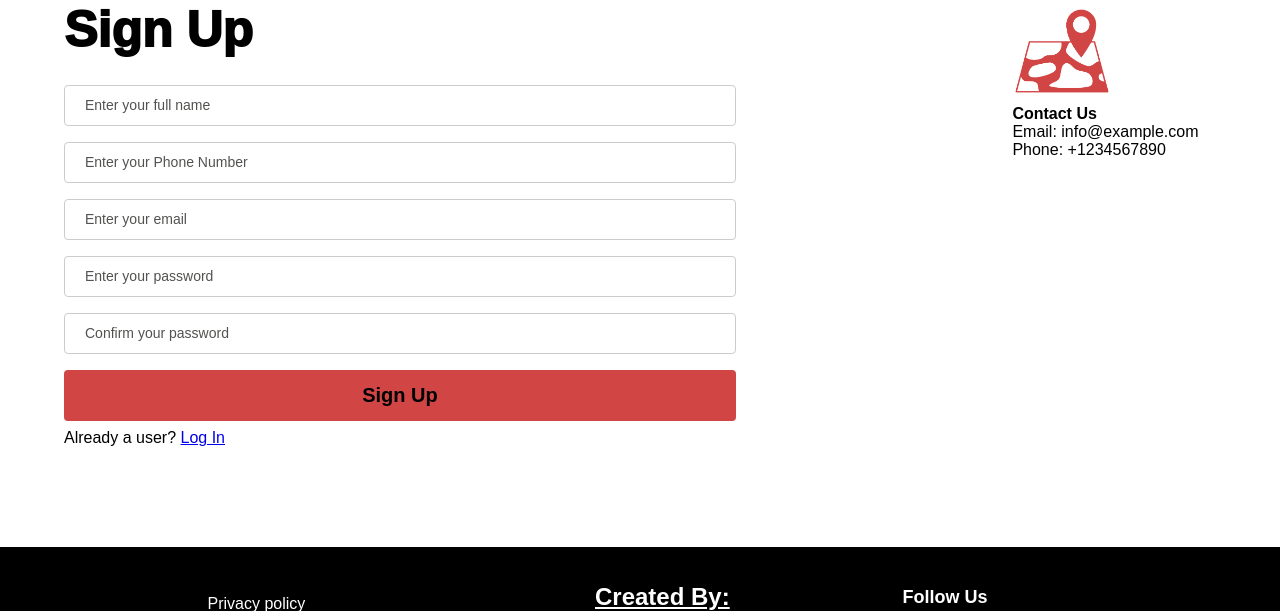
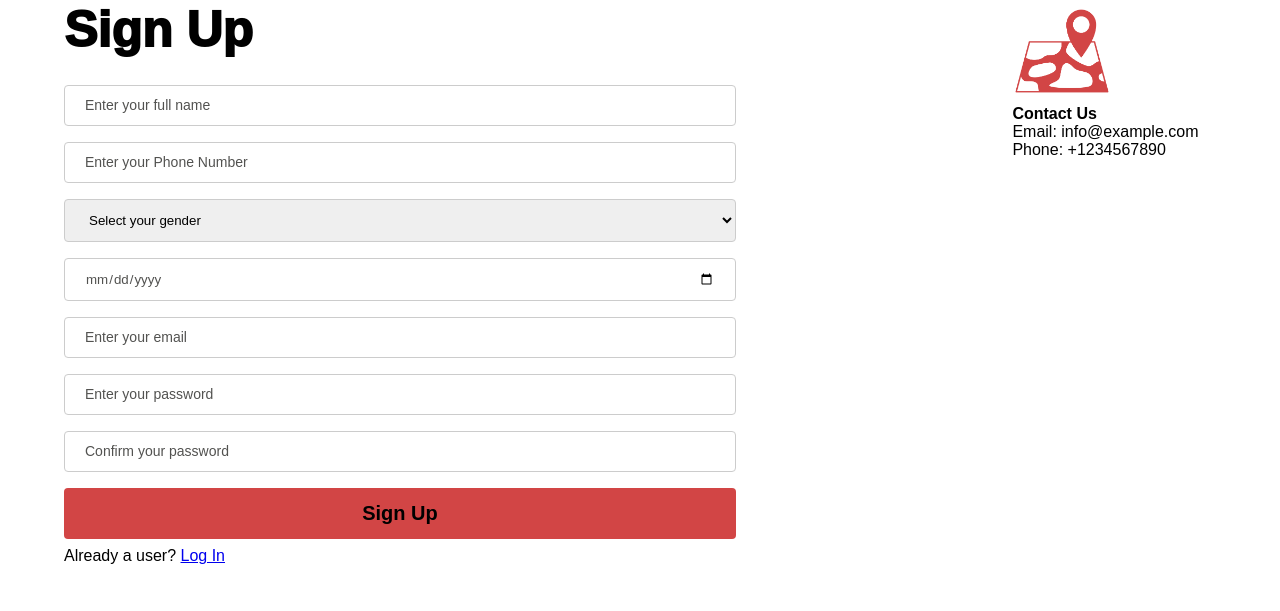
Before and after one commit to Syedsafwan24/rapido-clone, a Django app: page /signup.html in a window 1280 px wide. Shown: the part 199-810 px from the top of the page. Run offline with Django 5.2, Linux system fonts and the light colour scheme.

Commit message:
added some fields in signup page

```diff
--- a/customer/static/login.css
+++ b/customer/static/login.css
@@ -281,3 +281,22 @@
     text-decoration: none;
     color: white;
 }
+/* Additional CSS for Date of Birth Field */
+.Contact_Us_Form_div input[type=date] {
+    width: 75%; /* Match width of other input elements */
+    padding: 12px 20px; /* Consistent padding */
+    margin: 8px 0; /* Uniform margin for vertical spacing */
+    display: inline-block; /* Align with other form elements */
+    border: 1px solid #ccc; /* Border color to match other inputs */
+    border-radius: 4px; /* Rounded corners for aesthetics */
+    box-sizing: border-box; /* Box model handling */
+    background-color: white; /* Background color, could be adjusted if needed */
+    color: #525250; /* Text color to match placeholder styles */
+}
+
+/* Styles for the placeholder in date field */
+.Contact_Us_Form_div input[type="date"]::placeholder {
+    color: #525250;
+    opacity: 1; /* Ensure visibility */
+    font-size: 14px; /* Consistent font size with other placeholders */
+}
--- a/customer/templates/signup.html
+++ b/customer/templates/signup.html
@@ -19,6 +19,14 @@
         <form action="signup_process.php" method="post">
             <input type="text" name="fullname" placeholder="Enter your full name">
             <input type="text" name="phone_no" placeholder="Enter your Phone Number">
+            <select name="gender" id="gender" required>
+                <option value="" disabled selected>Select your gender</option>
+                <option value="male">Male</option>
+                <option value="female">Female</option>
+                <option value="other">Other</option>
+            </select>
+            <input type="date" id="dob" name="dob" placeholder="Date of Birth" onfocus="(this.type='date')" onblur="if(!this.value)this.type='text'">
+
             <input type="text" name="email" placeholder="Enter your email">
             <input type="password" name="password" id="password" placeholder="Enter your password">
             <!-- <button type="button" id="togglePassword">Show</button> -->
```
